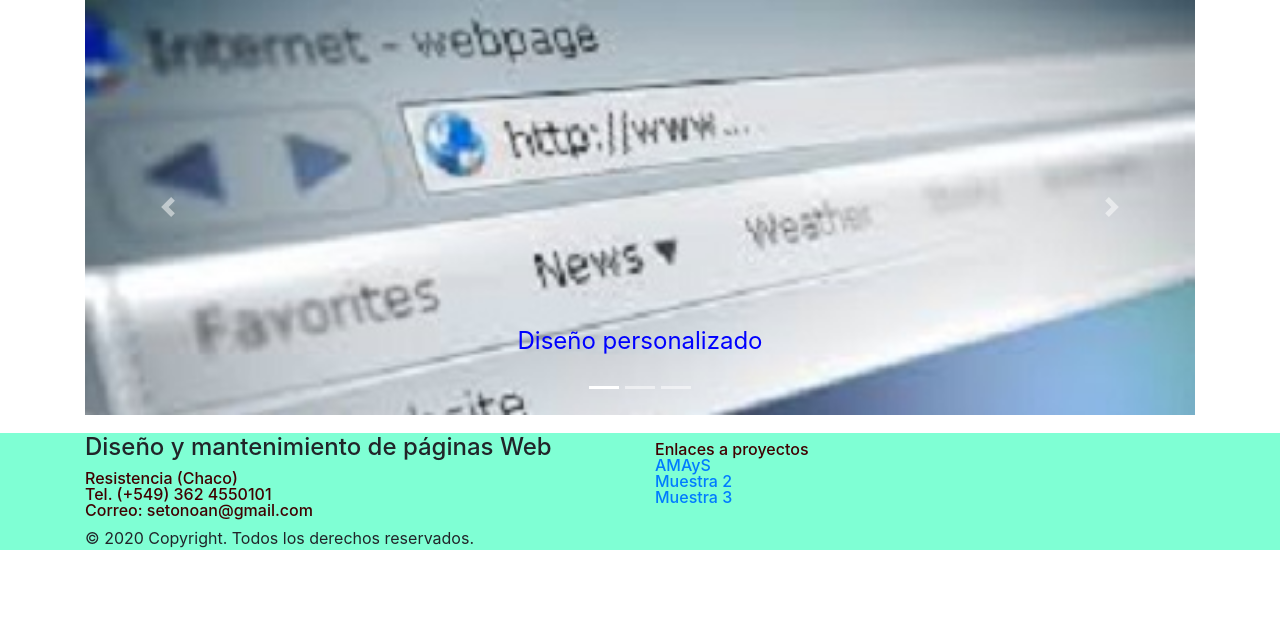
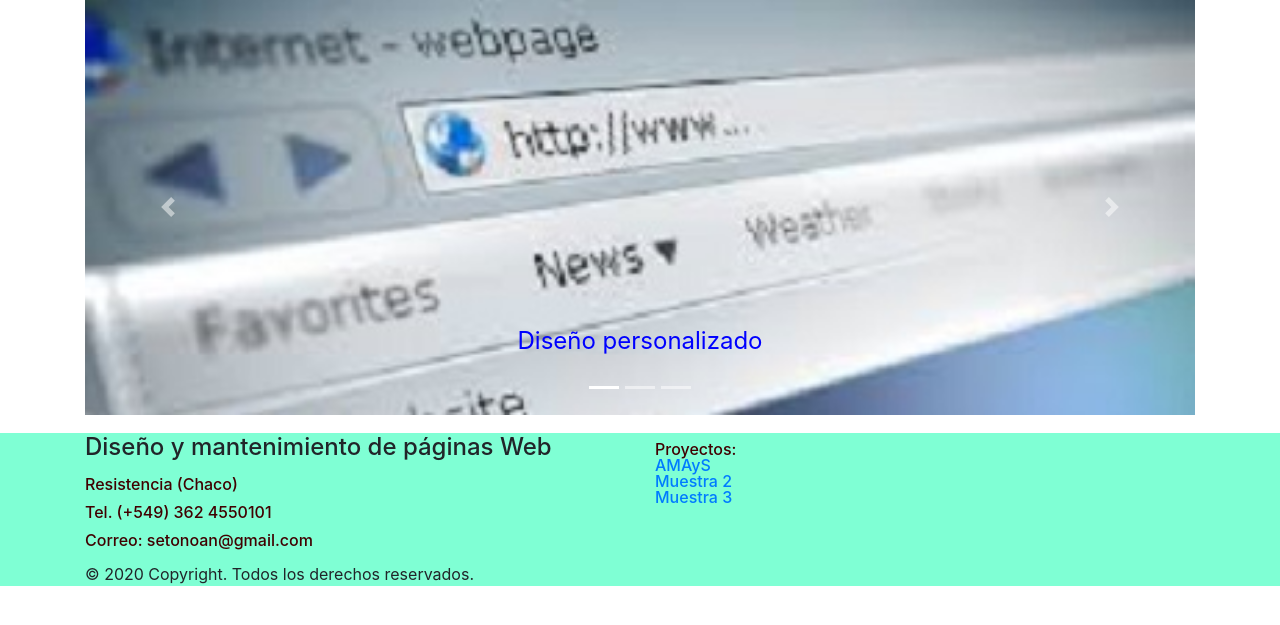
Before and after one commit to Jose202008/PPPc, a Django app: page / in a window 1280 px wide. Shown: the part 77-702 px from the top of the page. Run offline with Django 3.2, Linux system fonts and the light colour scheme; some libraries are stand-ins or nearby versions.

Commit message:
Corrección de interlineado

```diff
--- a/templates/homepage.html
+++ b/templates/homepage.html
@@ -46,7 +46,7 @@
 				<h4 class="grey-text">
 					<p>Diseño y mantenimiento de páginas Web</p>
 				</h4>
-				<h5 class="grey-text text-darken-4">
+				<h5 class="grey-text text-darken-4" style="line-height:12px">
 					<p>Resistencia (Chaco)</p>
 					<p>Tel. (+549) 362 4550101</p>
 					<p>Correo: setonoan@gmail.com</p>
@@ -56,7 +56,7 @@
 			<div class="col l4 offset-l2 s12">
 				<h5 class="grey-text">
 					<p></p>
-					<p>Enlaces a proyectos</p>
+					<p>Proyectos:</p>
 					<p><a class="grey-text text-darken-4 right" href="/AMAyS/" target="_blank">AMAyS</a></p>
 					<p><a class="grey-text text-darken-4 right" href="#!">Muestra 2</a></p>
 					<p><a class="grey-text text-darken-4 right" href="#!">Muestra 3</a></p>
```
